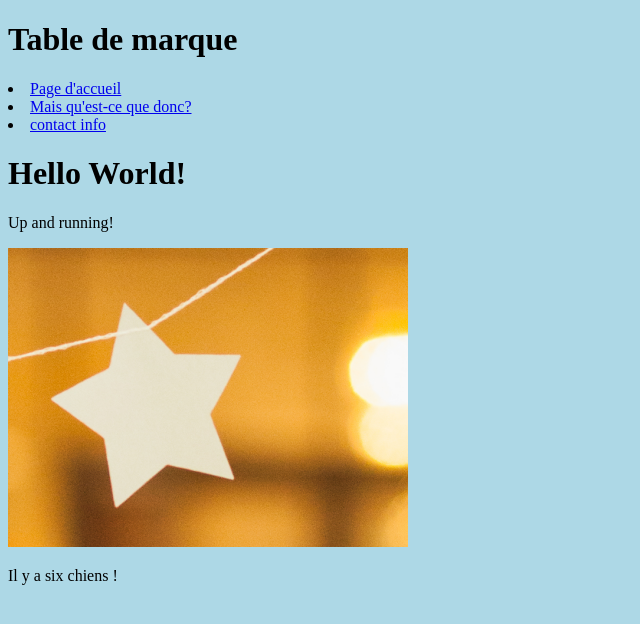
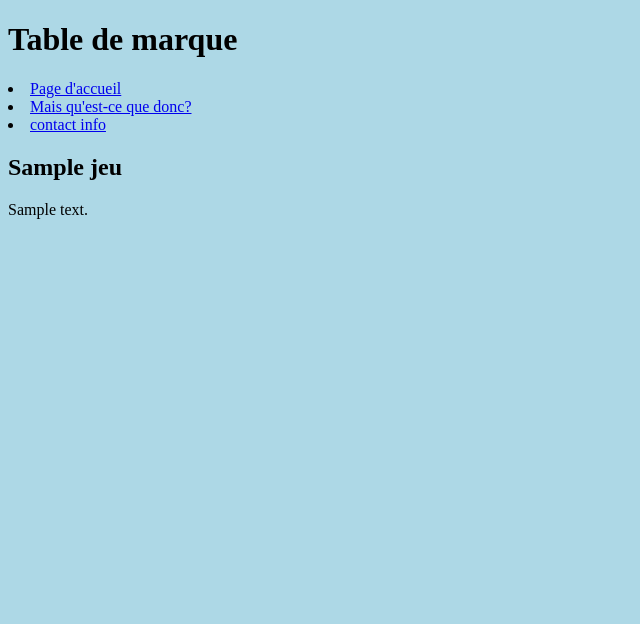
Before and after one commit to patjouk/tabledemarque, a Django app: page / in a window 1280 px wide. Shown: the top 624 px of the page, without its empty margins (0-640 px from the left). Run offline with Django 3.2, Linux system fonts and the light colour scheme; tables that the repository leaves empty hold one stand-in row (values such as "Sample post").

Commit message:
Begining to play with QuerySets.

```diff
--- a/compteur/templates/index.html
+++ b/compteur/templates/index.html
@@ -1,14 +1,12 @@
 {% extends 'layouts/base.html' %}
-{%  load staticfiles %}
-{% load humanize %}
 
 <!doctype html>
 <html>
 {% block title %}Page d'accueil - {{  block.super }}{% endblock %}
 {% block content %}
-    <h1>Hello World!</h1>
-    <p>Up and running!</p>
-    <img src="{% static 'images/star.png' %}" alt="Image of a star" />
-    <p>Il y a {{ number|apnumber }} chien{{ number|pluralize }} !</p>
+   {%  for jeu in jeux %}
+    <h2>{{ jeu.name }}</h2>
+    <p>{{ jeu.description }}</p>
+    {% endfor %}
 {% endblock %}
 </html>
--- a/compteur/views.py
+++ b/compteur/views.py
@@ -1,10 +1,8 @@
 from django.shortcuts import render
+from compteur.models import Jeu
 
-# Create your views here.
 def index(request):
-    # defining the variable
-    number = 6
-    # passing the variable to the view
+    jeux = Jeu.objects.all()
     return render(request, 'index.html', {
-        'number': number
+        'jeux': jeux,
     })
```
